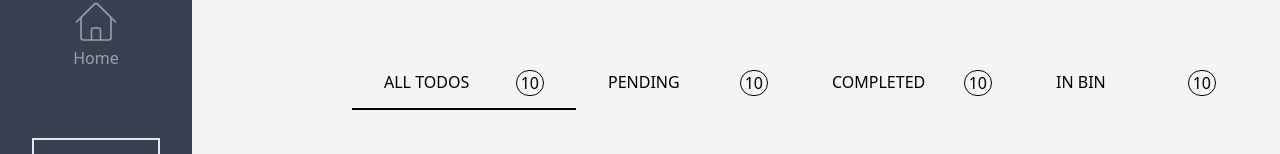
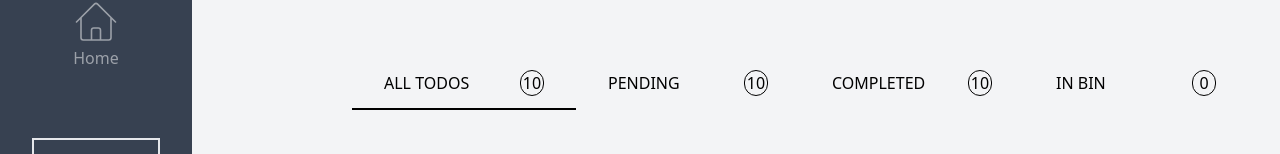
Before and after one commit to anonymous6299/ReactTodoApp, a React (Vite) app in the folder ReactApp/: page /AllTodos in a window 1280 px wide. Shown: the part 126-280 px from the top of the page. Built offline with nearby package versions, Linux system fonts and the light colour scheme.

Commit message:
GetTodosFeatures

```diff
--- a/ReactApp/components/AddTodo.jsx
+++ b/ReactApp/components/AddTodo.jsx
@@ -39,7 +39,7 @@ const AddTodo = () => {
                         </div>
                         <div className='input flex flex-col'>
                             <label htmlFor="priority">Priority</label>
-                            <input type="text" className='bg-[#F9FAFB] border border-[#D1D5DB] text-[#1F2937] focus:outline-none w-16 h-12 rounded-lg px-2' id='priority' name='priority' value={Input.priority} onChange={onChange} />
+                            <input type="text" className='bg-[#F9FAFB] border border-[#D1D5DB] text-[#1F2937] focus:outline-none w-16 h-12 rounded-lg px-2' id='priority' name='priority' value={Input.priority} onChange={onChange} autoComplete='off'/>
                         </div>
                     </div>
                     <div className='input w-fit mx-auto flex flex-col'>
--- a/ReactApp/components/SideNav.jsx
+++ b/ReactApp/components/SideNav.jsx
@@ -4,7 +4,7 @@ const SideNav = () => {
     const location = useLocation();
     return (
         <>
-            <div className='SideNav bg-[#374151] flex flex-col w-fit h-[100vh] px-8 space-y-12 py-10 justify-center'>
+            <div className='SideNav bg-[#374151] flex flex-col w-fit h-[100vh] px-8 space-y-12 py-10 justify-center z-20 relative'>
                 <button className={`text-white h-28 w-32 flex flex-col items-center  justify-center hover:border-2 ${location.pathname==="/"?"border-2 ":"opacity-50 border-0"}`} onClick={()=>{navigate("/")}}>
                     <svg xmlns="http://www.w3.org/2000/svg" fill="none" viewBox="0 0 24 24" strokeWidth={0.8} stroke="currentColor" className="size-12">
                         <path strokeLinecap="round" strokeLinejoin="round" d="m2.25 12 8.954-8.955c.44-.439 1.152-.439 1.591 0L21.75 12M4.5 9.75v10.125c0 .621.504 1.125 1.125 1.125H9.75v-4.875c0-.621.504-1.125 1.125-1.125h2.25c.621 0 1.125.504 1.125 1.125V21h4.125c.621 0 1.125-.504 1.125-1.125V9.75M8.25 21h8.25" />
--- a/ReactApp/components/Todo.jsx
+++ b/ReactApp/components/Todo.jsx
@@ -1,7 +1,4 @@
 import { useNavigate } from "react-router-dom"
-
-
-
 const Todo = ({props}) => {
     const navigate = useNavigate();
     const onClickHandler = (route) => {
@@ -26,7 +23,6 @@ const Todo = ({props}) => {
                         <svg xmlns="http://www.w3.org/2000/svg" fill="none" viewBox="0 0 24 24" strokeWidth={1.5} stroke="currentColor" className="size-6 hover:size-7 transition-all">
                             <path strokeLinecap="round" strokeLinejoin="round" d="m14.74 9-.346 9m-4.788 0L9.26 9m9.968-3.21c.342.052.682.107 1.022.166m-1.022-.165L18.16 19.673a2.25 2.25 0 0 1-2.244 2.077H8.084a2.25 2.25 0 0 1-2.244-2.077L4.772 5.79m14.456 0a48.108 48.108 0 0 0-3.478-.397m-12 .562c.34-.059.68-.114 1.022-.165m0 0a48.11 48.11 0 0 1 3.478-.397m7.5 0v-.916c0-1.18-.91-2.164-2.09-2.201a51.964 51.964 0 0 0-3.32 0c-1.18.037-2.09 1.022-2.09 2.201v.916m7.5 0a48.667 48.667 0 0 0-7.5 0" />
                         </svg>
-
                     </div>
                 </div>
             </div>
--- a/ReactApp/components/Todos.jsx
+++ b/ReactApp/components/Todos.jsx
@@ -4,12 +4,16 @@ import Todo from './Todo'
 
 const Todos = () => {
     const [Todos, setTodos] = useState([]);
+    const [BinTodos, setBinTodos] = useState([]);
     const [MLeft, setMLeft] = useState("ml-[10rem]");
     const [Left, setLeft] = useState("left-[0%]")
     const [SelDis, setSelDis] = useState(false)
     useEffect(() => {
         if (JSON.parse(localStorage.getItem("todo"))) {
             setTodos(JSON.parse(localStorage.getItem("todo")));
+        }
+        if (JSON.parse(localStorage.getItem("bin"))) {
+            setBinTodos(JSON.parse(localStorage.getItem("bin")));
         }
     }, [])
     const DelTodo = (id) => {
@@ -33,27 +37,27 @@ const Todos = () => {
                 <div className='nav my-10'>
                     <div className="priorityNav flex w-full justify-between px-40">
                         <div>
-                            <button className='w-56 flex justify-between px-8' onClick={() => { setMLeft("ml-[10rem]"); setSelDis(false);setLeft("left-[0%]") }}>
+                            <button className='w-56 flex justify-between items-center px-8' onClick={() => { setMLeft("ml-[10rem]"); setSelDis(false);setLeft("left-[0%]") }}>
                                 <p className='font-medium'>ALL TODOS</p>
-                                <p className='border border-black w-fit rounded-full px-1'>10</p>
+                                <p className='border border-black w-6 rounded-full'>10</p>
                             </button>
                         </div>
                         <div>
-                            <button className='w-56 flex justify-between px-8' onClick={() => { setMLeft("ml-[26.6rem]"); setSelDis(true);setLeft("left-[-100%]")}}>
+                            <button className='w-56 flex justify-between items-center px-8' onClick={() => { setMLeft("ml-[26.6rem]"); setSelDis(true);setLeft("left-[-100%]")}}>
                                 <p className='font-medium'>PENDING</p>
-                                <p className='border border-black w-fit rounded-full px-1'>10</p>
+                                <p className='border border-black w-6 rounded-full'>10</p>
                             </button>
                         </div>
                         <div>
-                            <button className='w-56 flex justify-between px-8' onClick={() => { setMLeft("ml-[43.4rem]"); setSelDis(false);setLeft("left-[-200%]")}}>
+                            <button className='w-56 flex justify-between items-center px-8' onClick={() => { setMLeft("ml-[43.4rem]"); setSelDis(false);setLeft("left-[-200%]")}}>
                                 <p className='font-medium'>COMPLETED</p>
-                                <p className='border border-black w-fit rounded-full px-1'>10</p>
+                                <p className='border border-black w-6 rounded-full'>10</p>
                             </button>
                         </div>
                         <div>
-                            <button className='w-56 flex justify-between px-8' onClick={() => { setMLeft("ml-[60rem]"); setSelDis(false);setLeft("left-[-300%]")}}>
+                            <button className='w-56 flex justify-between items-center px-8' onClick={() => { setMLeft("ml-[60rem]"); setSelDis(false);setLeft("left-[-300%]")}}>
                                 <p className='font-medium'>IN BIN</p>
-                                <p className='border border-black w-fit rounded-full px-1'>10</p>
+                                <p className='border border-black w-6 rounded-full'>{BinTodos.length}</p>
                             </button>
                         </div>
                     </div>
@@ -69,7 +73,7 @@ const Todos = () => {
                         </div>
                     </div>
                 </div>
-                <div className={` w-full relative ${Left} transition-all`} style={{zIndex:"-1"}}>
+                <div className={` w-full h-[64%] z-10 relative ${Left} transition-all`}>
                     <div className=' absolute w-full px-28 flex space-x-12 flex-wrap left-[0%]'>
                         {
                             Todos.length !== 0 ? Todos.map((item, index) => {
@@ -77,27 +81,28 @@ const Todos = () => {
                             }) : <p>No Todos Found.</p>
                         }
                     </div>
-                    <div className=' absolute w-full px-28 left-[100%]'>
+                    <div className=' absolute w-full px-28 flex space-x-12 flex-wrap left-[100%]'>
                         {
                             Todos.length !== 0 ? Todos.map((item, index) => {
                                 return <Todo key={index} props={{ item, DelTodo, bin: false }} />
                             }) : <p>No Todos Found.</p>
                         }
                     </div>
-                    <div className=' absolute w-full px-28 left-[200%]'>
+                    <div className=' absolute w-full px-28 flex space-x-12 flex-wrap left-[200%]'>
                         {
                             Todos.length !== 0 ? Todos.map((item, index) => {
                                 return <Todo key={index} props={{ item, DelTodo, bin: false }} />
                             }) : <p>No Todos Found.</p>
                         }
                     </div>
-                    <div className=' absolute w-full px-28 left-[300%]'>
+                    <div className=' absolute w-full px-28 flex space-x-12 flex-wrap left-[300%]'>
                         {
-                            Todos.length !== 0 ? Todos.map((item, index) => {
+                            BinTodos.length !== 0 ? BinTodos.map((item, index) => {
                                 return <Todo key={index} props={{ item, DelTodo, bin: false }} />
                             }) : <p>No Todos Found.</p>
                         }
                     </div>
+
                 </div>
             </div>
         </div>
```
